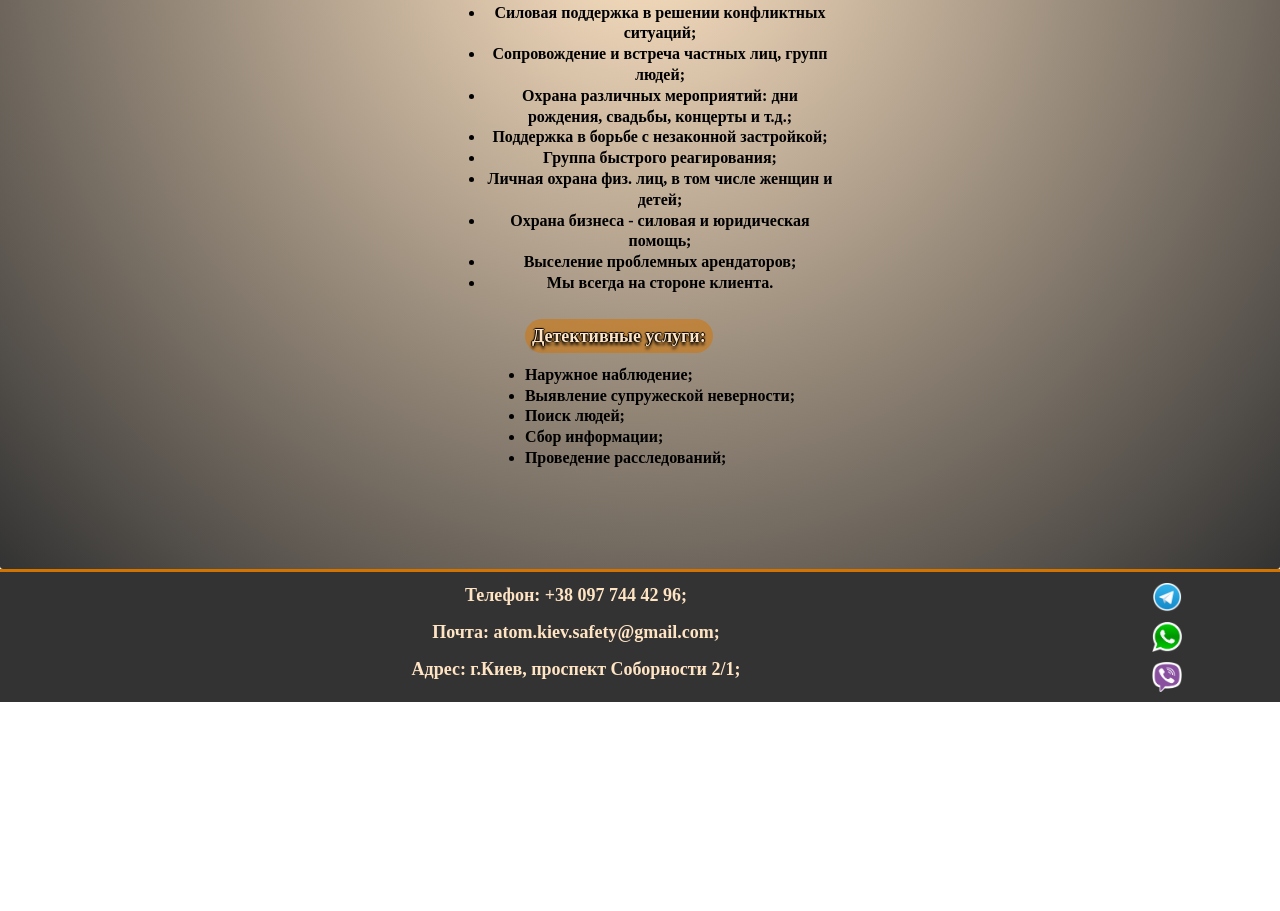
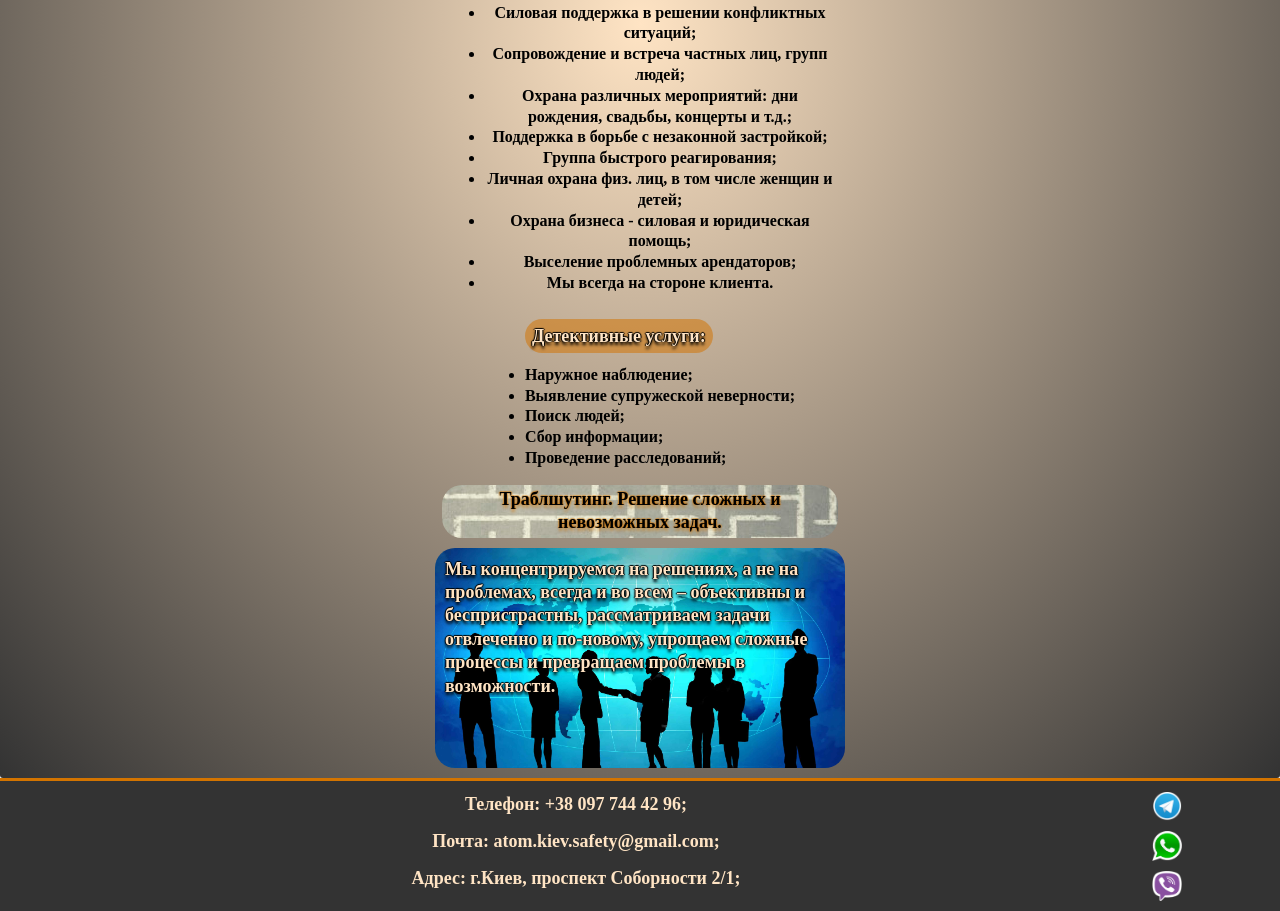
Before and after one commit to atom-security-kiev/services, a plain HTML site: page index.html in a window 1280 px wide. Shown: the part 731-1642 px from the top of the page. Before the commit the page ends 1433 px from the top, so only its background shows below. Drawn offline with Linux system fonts and the light colour scheme.

Commit message:
Add files via upload

```diff
--- a/index.html
+++ b/index.html
@@ -79,6 +79,12 @@
     </ul>
   </div>
 
+  <div class="trouble_shuting">Траблшутинг. Решение сложных и невозможных задач.</div>
+  <div class="trouble_shuting_text">Мы концентрируемся на решениях, а не на проблемах, всегда и во всем
+    – объективны и беспристрастны, рассматриваем задачи отвлеченно и по-новому, упрощаем сложные процессы и превращаем проблемы в возможности.</div>
+
+    <!--<div class="just_for_img"></div>-->
+
 <!--</div>-->
 </section>
 
--- a/style.css
+++ b/style.css
@@ -116,7 +116,7 @@ background-repeat: no-repeat;
 background-size: cover;*/
 border-radius: 3px;
 
-height: 1300px;
+/*height: 1300px; убрал фиксацию высоты страницы закоментив эту строку*/
 width: 100%;
 }
 #space_under_fixed {
@@ -267,6 +267,52 @@ border-bottom-right-radius: 30%;
     font-weight: bolder;
 }
 /**/
+.trouble_shuting {
+    line-height: 1.3em;
+    font-weight: bolder;
+    font-size: 18px;
+    text-align: center;
+
+    text-shadow: 1px 0 1px rgba(211, 116, 0, 0.521), /*контур цифры */
+    0 3px 3px rgba(211, 116, 0, 0.521),
+    -1px 0 1px rgba(211, 116, 0, 0.521),
+    0 -1px 1px rgba(211, 116, 0, 0.521);
+
+   border-radius: 20px;
+    background-image: url(bg_img/testbgLab.png);
+    padding: 3px;
+
+    max-width: 390px;
+}
+.trouble_shuting_text {
+    max-width: 390px;
+    margin: 10px;
+
+    line-height: 1.3em;
+    font-weight: bolder;
+    font-size: 18px;
+
+    background-image: url(bg_img/peopleInImg.jpg);
+    background-size: cover;
+    height: 25vh;
+    border-radius: 20px;
+    padding: 10px;
+
+    color: bisque;
+    text-shadow: 1px 0 1px #000, /*контур цифры */
+    0 3px 3px #000,
+    -1px 0 1px #000,
+    0 -1px 1px #000;
+}
+/*.just_for_img {
+    background-image: url(bg_img/lockOnImg.jpg);
+    background-size: cover;
+    min-height: 200px;
+    min-width: 200px;
+    max-height: 300px;
+    max-width: 390px;
+}*/
+/**/
 #footer {
    /* height: 22vh;    не фиксирую размер футера закоментив эту строку*/
     width: 100%;
```
Also changed, not shown: bg_img/testbgLab.png (added).
